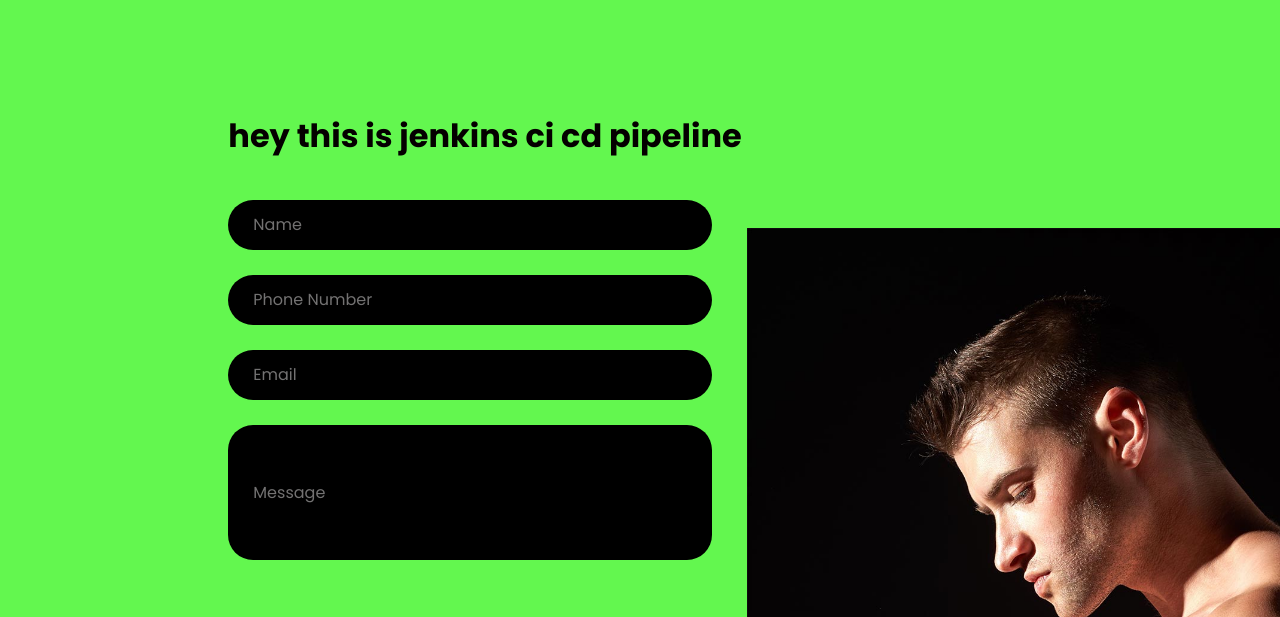
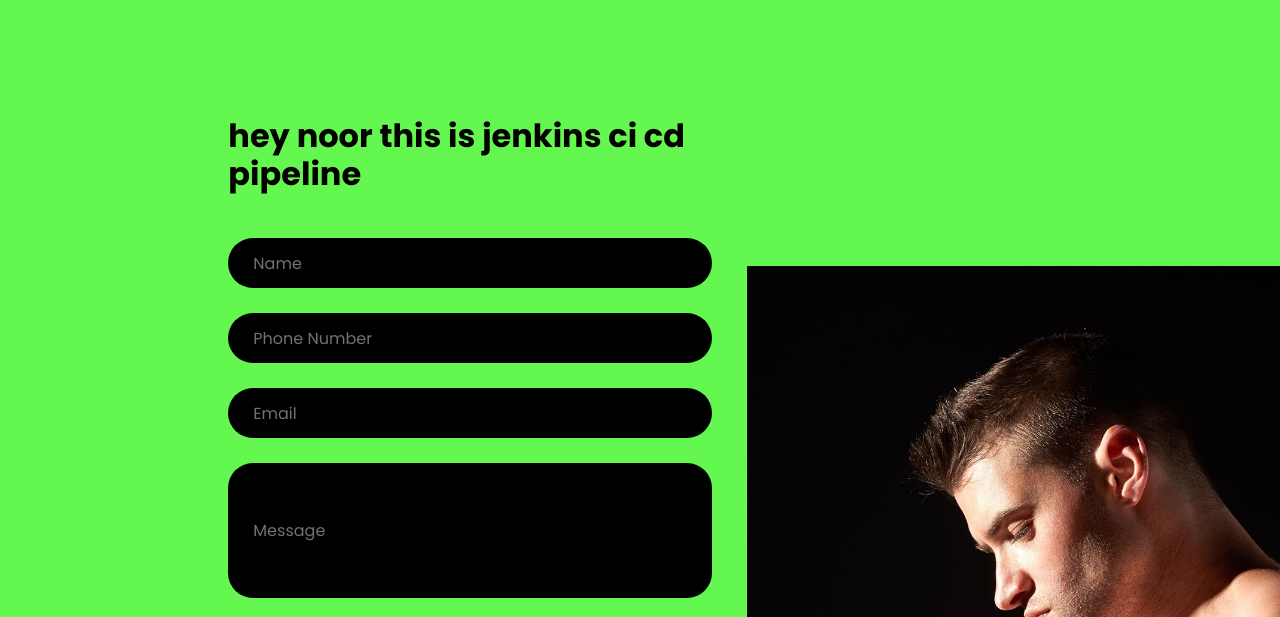
Before and after one commit to asadjafri110/jenkins_test, a plain HTML site: page index.html in a window 1280 px wide. Shown: the part 4472-5089 px from the top of the page. Drawn offline with nearby package versions, Linux system fonts and the light colour scheme; some packages are replaced by stand-ins of ours; a web font is replaced by a local one.

Commit message:
Update index.html

```diff
--- a/index.html
+++ b/index.html
@@ -504,7 +504,7 @@
 
               <section class="contact_section">
                 <h2>
-                  hey this is jenkins ci cd pipeline
+                  hey noor this is jenkins ci cd pipeline
                 </h2>
                 <form action="">
                   <div>
```
